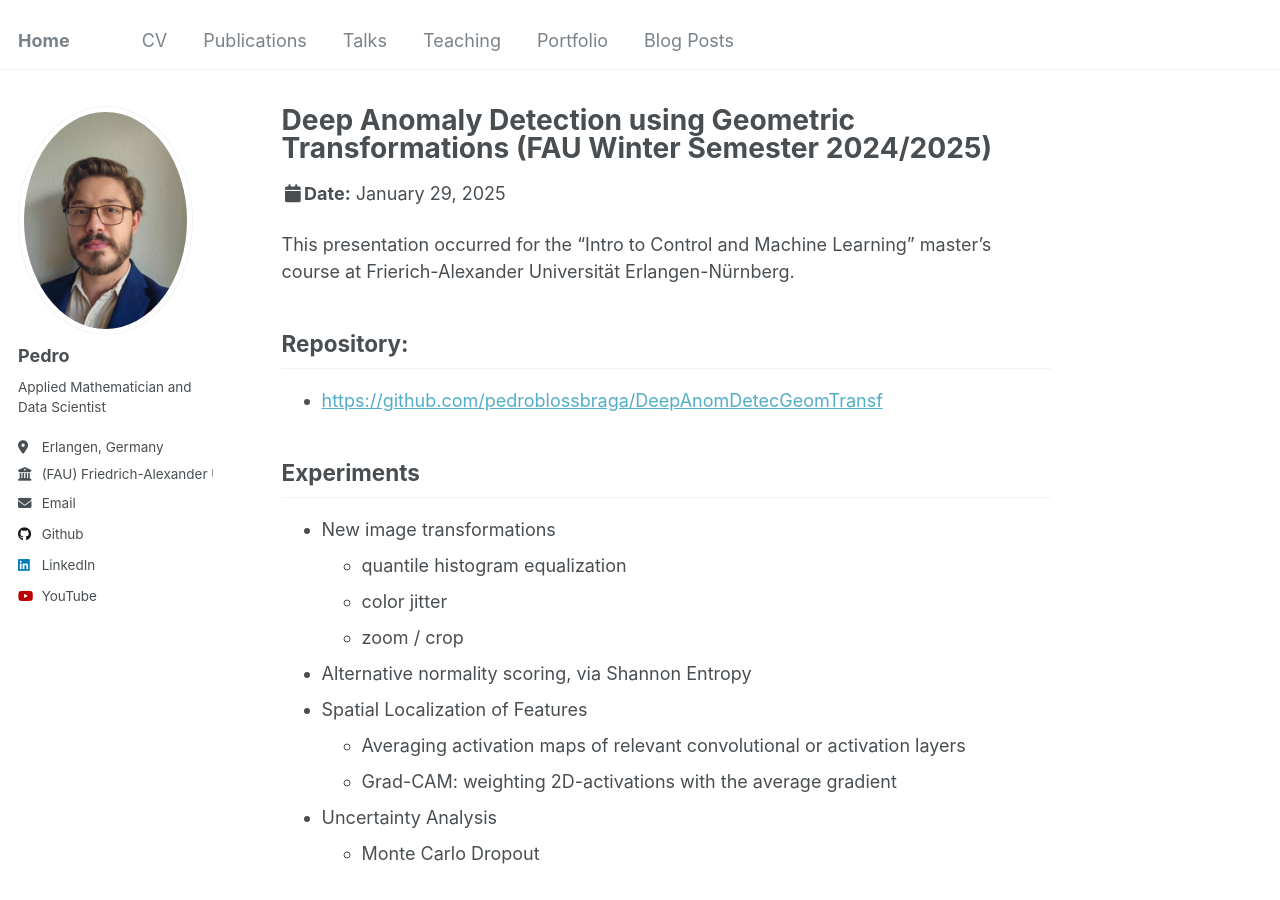
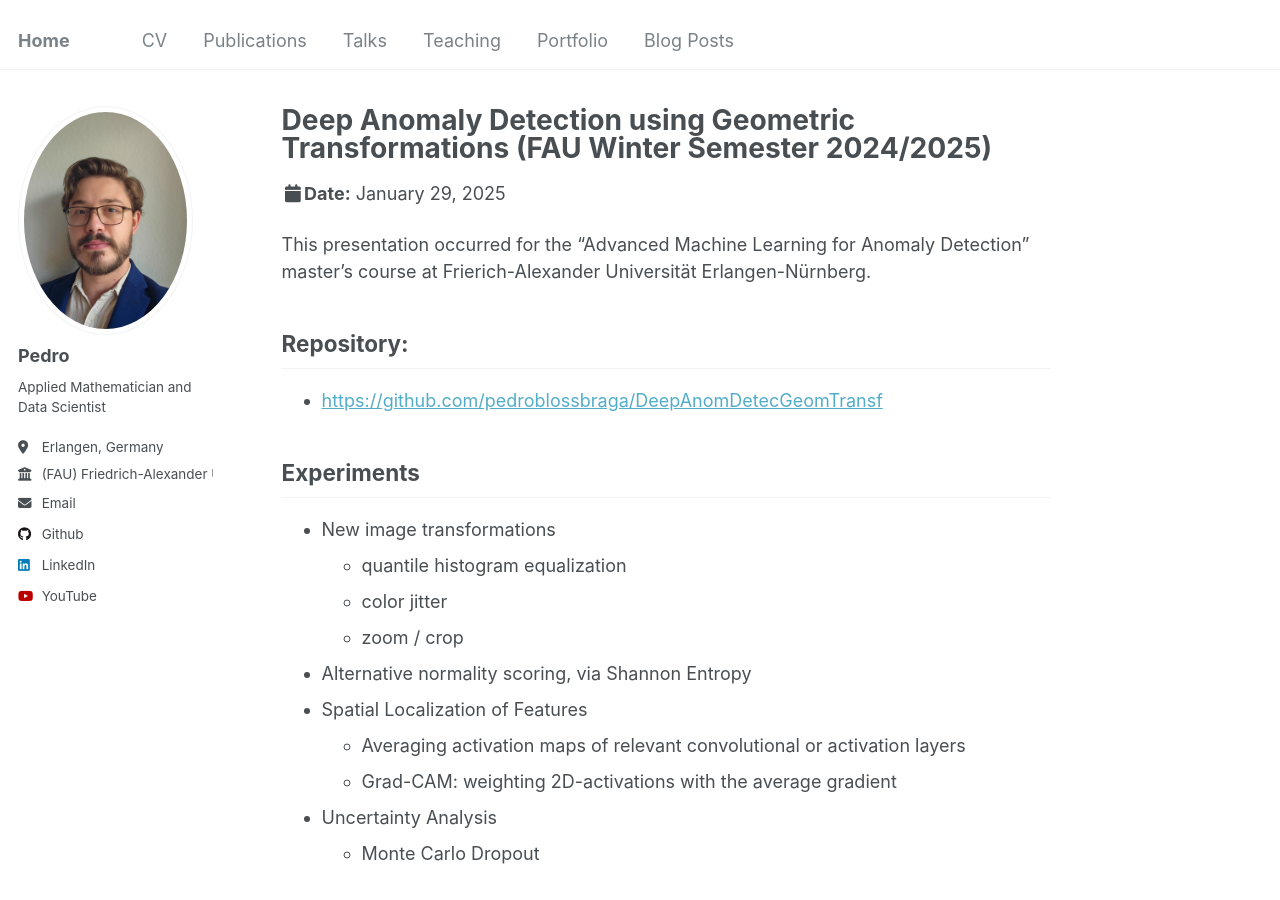
Before and after one commit to pedroblossbraga/pedroblossbraga.github.io, a Jekyll site: the page built from _talks/2025-01-29-talk-3.md, in a window 1280 px wide and 900 px high. Built offline with Jekyll 4.4.1, drawn with Linux system fonts in a browser that asks for light colours.

Commit message:
Update 2025-01-29-talk-3.md

```diff
--- a/_talks/2025-01-29-talk-3.md
+++ b/_talks/2025-01-29-talk-3.md
@@ -9,7 +9,7 @@ date: 2025-01-29
 location: "Erlangen, Germany"
 ---
 
-This presentation occurred for the "Intro to Control and Machine Learning" master's course at Frierich-Alexander Universität Erlangen-Nürnberg.
+This presentation occurred for the "Advanced Machine Learning for Anomaly Detection" master's course at Frierich-Alexander Universität Erlangen-Nürnberg.
 
 ## Repository:
 - [https://github.com/pedroblossbraga/DeepAnomDetecGeomTransf](https://github.com/pedroblossbraga/DeepAnomDetecGeomTransf)
```
